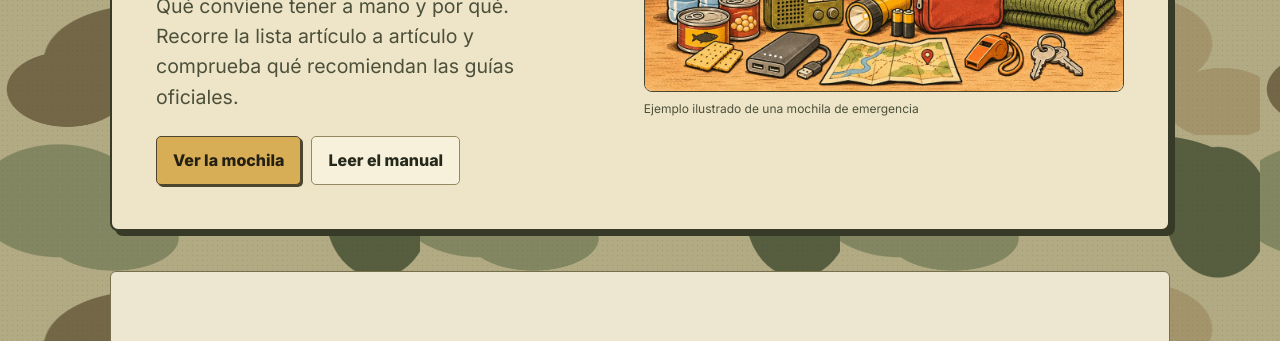
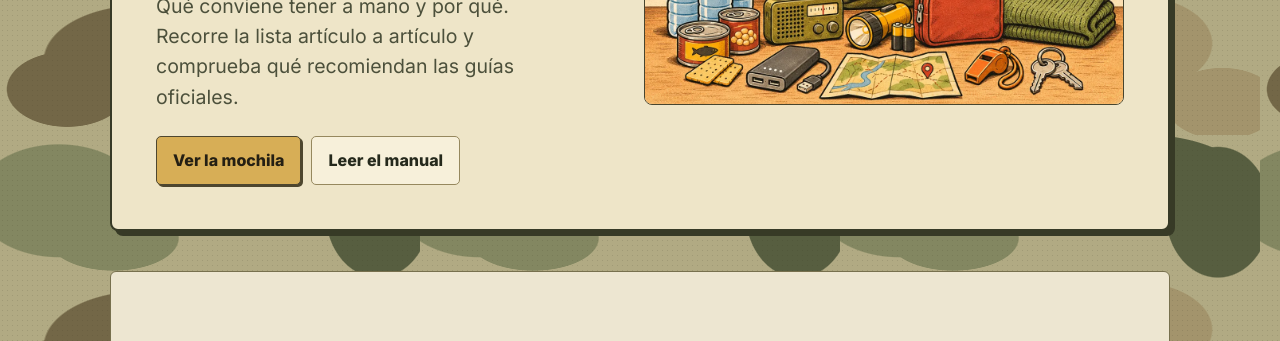
Before and after one commit to Nanohumano/nanohumano.github.io, a plain HTML site: page sin-cobertura/index.html in a window 1280 px wide. Shown: the part 437-778 px from the top of the page. Drawn offline with Linux system fonts and the light colour scheme.

Commit message:
Quita el pie de la ilustración de portada

```diff
--- a/sin-cobertura/index.html
+++ b/sin-cobertura/index.html
@@ -230,7 +230,6 @@ body>footer{background:#e6ddc2;border-top:1px solid #827653}
       </div>
       <figure class="hero-foto">
         <img src="mochila-portada-comic.webp" alt="Mochila de emergencia grande con agua, conservas, radio, linterna y otros suministros delante, dibujada en estilo cómic." width="1200" height="800" fetchpriority="high">
-        <figcaption>Ejemplo ilustrado de una mochila de emergencia</figcaption>
       </figure>
     </div>
   </div>
```
